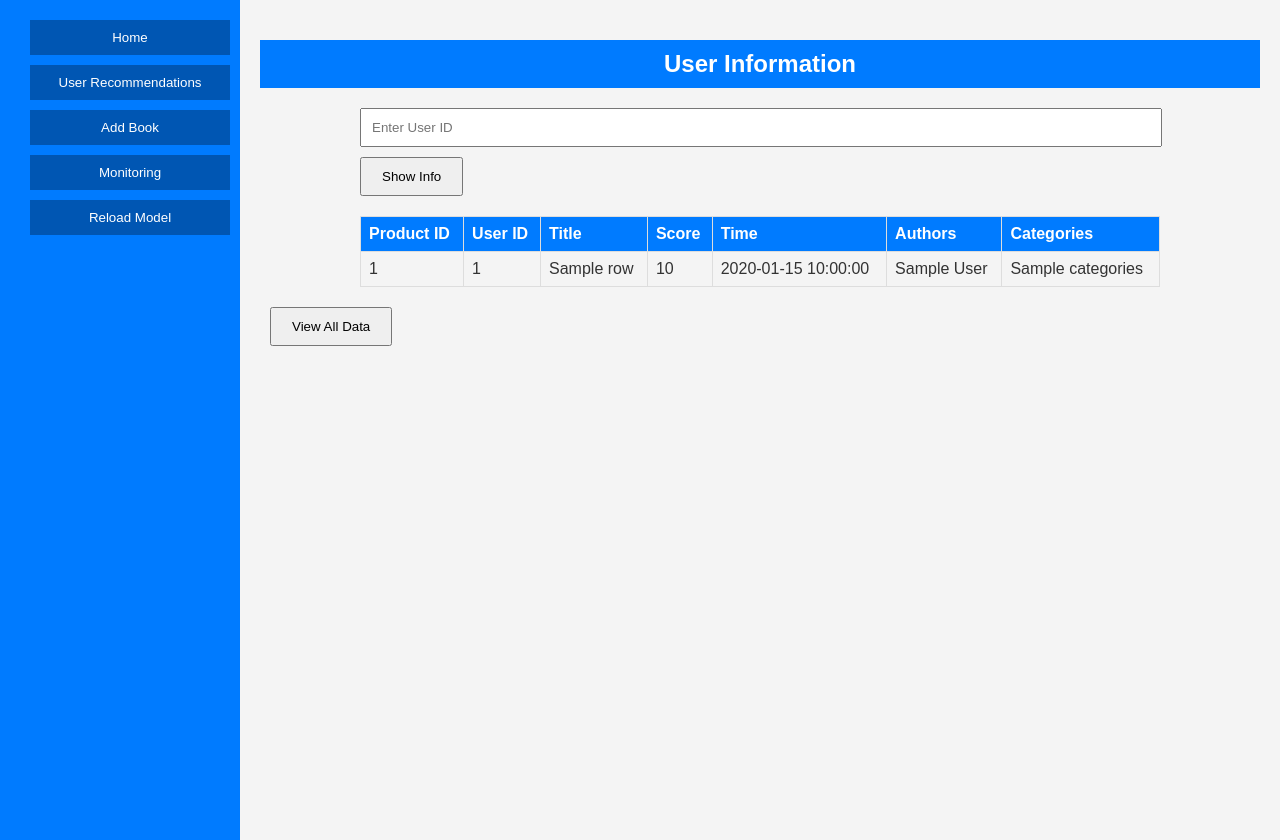
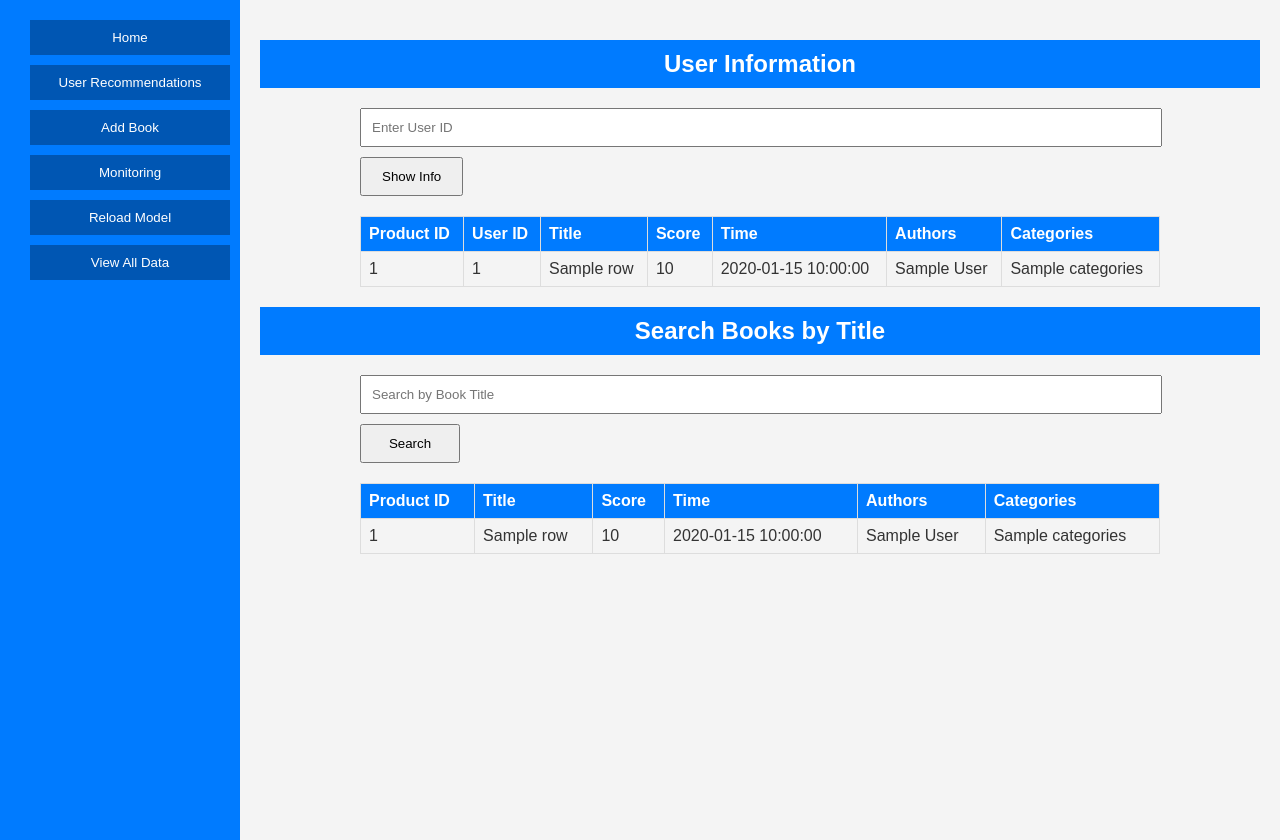
Before and after one commit to LoicCASSAN/Machine-Learning-in-Production-Project, a Flask app: template templates/index.html in a window 1280 px wide. Run offline with Flask 3, Linux system fonts and the light colour scheme; the template is opened without the code that fills it: most values are stand-ins (such as "Sample title", 1, 10 or a date in 2020).

Commit message:
Add search book

```diff
--- a/app.py
+++ b/app.py
@@ -14,14 +14,23 @@ app = Flask(__name__)
 @app.route('/', methods=['GET', 'POST'])
 def index():
     global filtered_df
-    user_info = None  # Initialiser user_info à None
+    user_info = None
+    book_search_results = None  # Ajout pour la recherche de livres
+
     if request.method == 'POST':
         user_id = request.form.get('user_id')
+        search_title = request.form.get('search_title')  # Récupérer le titre recherché
+
         if user_id:
             user_info = recommendation.display_user_info(user_id, filtered_df)
-            if user_info.empty:  # Vérifier si le résultat est vide
-                user_info = None  # Réinitialiser user_info si aucune info n'est trouvée
-    return render_template('index.html', user_info=user_info)
+            if user_info.empty:
+                user_info = None
+
+        if search_title:  # Si un titre est recherché
+            book_search_results = recommendation.search_books_by_title(search_title, filtered_df)
+
+    return render_template('index.html', user_info=user_info, book_search_results=book_search_results)
+
 
 @app.route('/view_all')
 def view_all():
--- a/templates/add_book.html
+++ b/templates/add_book.html
@@ -12,6 +12,7 @@
         <a href="/add_book"><button>Add Book</button></a>
         <a href="/monitoring"><button>Monitoring</button></a>
         <a href="/reload_model"><button>Reload Model</button></a>
+        <a href="/view_all"><button>View All Data</button></a>
     </div>
 
     <div class="main-content">
--- a/templates/index.html
+++ b/templates/index.html
@@ -11,7 +11,8 @@
         <a href="/user_recommendation"><button>User Recommendations</button></a>
         <a href="/add_book"><button>Add Book</button></a>
         <a href="/monitoring"><button>Monitoring</button></a>
-		<a href="/reload_model"><button>Reload Model</button></a>
+        <a href="/reload_model"><button>Reload Model</button></a>
+        <a href="/view_all"><button>View All Data</button></a>
     </div>
 
     <div class="main-content">
@@ -20,6 +21,7 @@
             <input type="text" name="user_id" placeholder="Enter User ID" />
             <button type="submit">Show Info</button>
         </form>
+
         {% if user_info is not none and not user_info.empty %}
             <table>
                 <tr>
@@ -46,7 +48,37 @@
         {% else %}
             <p>No user information to display. Please enter a User ID above.</p>
         {% endif %}
-        <a href="/view_all"><button>View All Data</button></a>
+
+        <h2>Search Books by Title</h2>
+        <form method="POST" action="/">
+            <input type="text" name="search_title" placeholder="Search by Book Title" />
+            <button type="submit">Search</button>
+        </form>
+
+        {% if book_search_results is not none and not book_search_results.empty %}
+            <table>
+                <tr>
+                    <th>Product ID</th>
+                    <th>Title</th>
+                    <th>Score</th>
+                    <th>Time</th>
+                    <th>Authors</th>
+                    <th>Categories</th>
+                </tr>
+                {% for row in book_search_results.itertuples() %}
+                <tr>
+                    <td>{{ row.ProductId }}</td>
+                    <td>{{ row.title }}</td>
+                    <td>{{ row.Score }}</td>
+                    <td>{{ row.Time }}</td>
+                    <td>{{ row.authors }}</td>
+                    <td>{{ row.categories }}</td>
+                </tr>
+                {% endfor %}
+            </table>
+        {% else %}
+            <p>No books found. Try a different title.</p>
+        {% endif %}
     </div>
 </body>
 </html>
--- a/templates/monitoring.html
+++ b/templates/monitoring.html
@@ -12,6 +12,7 @@
         <a href="/add_book"><button>Add Book</button></a>
         <a href="/monitoring"><button>Monitoring</button></a>
         <a href="/reload_model"><button>Reload Model</button></a>
+        <a href="/view_all"><button>View All Data</button></a>
     </div>
 
     <div class="main-content">
--- a/templates/user_recommendation.html
+++ b/templates/user_recommendation.html
@@ -12,6 +12,7 @@
         <a href="/add_book"><button>Add Book</button></a>
         <a href="/monitoring"><button>Monitoring</button></a>
         <a href="/reload_model"><button>Reload Model</button></a>
+        <a href="/view_all"><button>View All Data</button></a>
     </div>
 
     <div class="main-content">
--- a/templates/view_all.html
+++ b/templates/view_all.html
@@ -12,6 +12,7 @@
         <a href="/add_book"><button>Add Book</button></a>
         <a href="/monitoring"><button>Monitoring</button></a>
         <a href="/reload_model"><button>Reload Model</button></a>
+        <a href="/view_all"><button>View All Data</button></a>
     </div>
 
     <div class="main-content">
```
Also changed, not shown: recommendation.py (+9 -0 lines), templates/index copy.html (deleted, +0 -32 lines).
